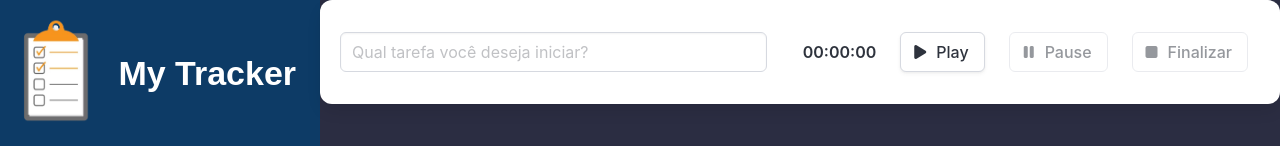
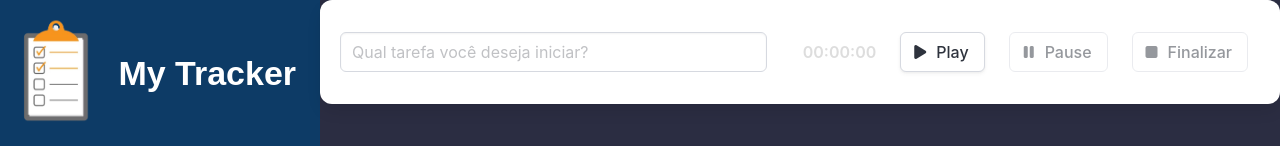
Before and after one commit to EduardoPSRodrigues/MyTracker, a Vue app: page / in a window 1280 px wide. Shown: the top 146 px of the page. Built offline with nearby package versions, Linux system fonts and the light colour scheme; a web font is replaced by a local one.

Commit message:
Adicionando estilização do modo escuro no cronometro

```diff
--- a/src/components/Cronometro.vue
+++ b/src/components/Cronometro.vue
@@ -1,6 +1,8 @@
 <template>
     <section class="p-3">
-        <strong>{{ tempoDecorrido }}</strong>
+        <strong class="display">
+            {{ tempoDecorrido }}
+        </strong>
     </section>
 </template>
 
@@ -25,3 +27,9 @@ export default defineComponent({
     },
 });
 </script>
+
+<style scoped>
+.display {
+  color: var(--texto-primario);
+}
+</style>
```
